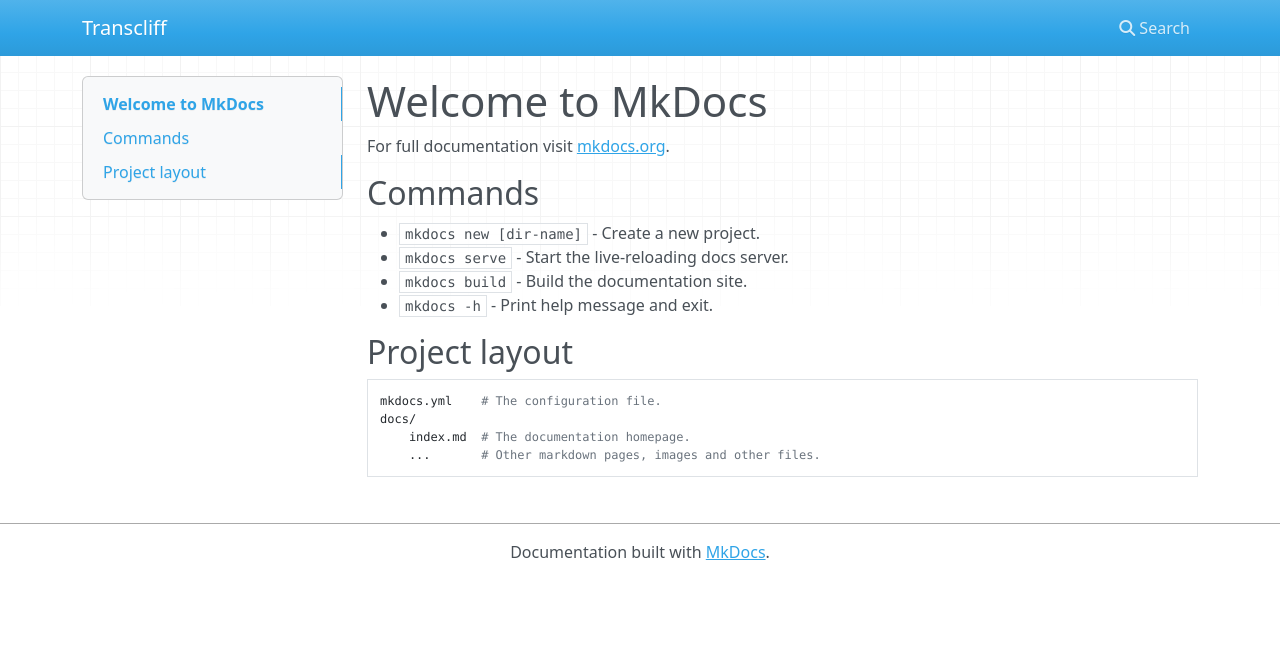
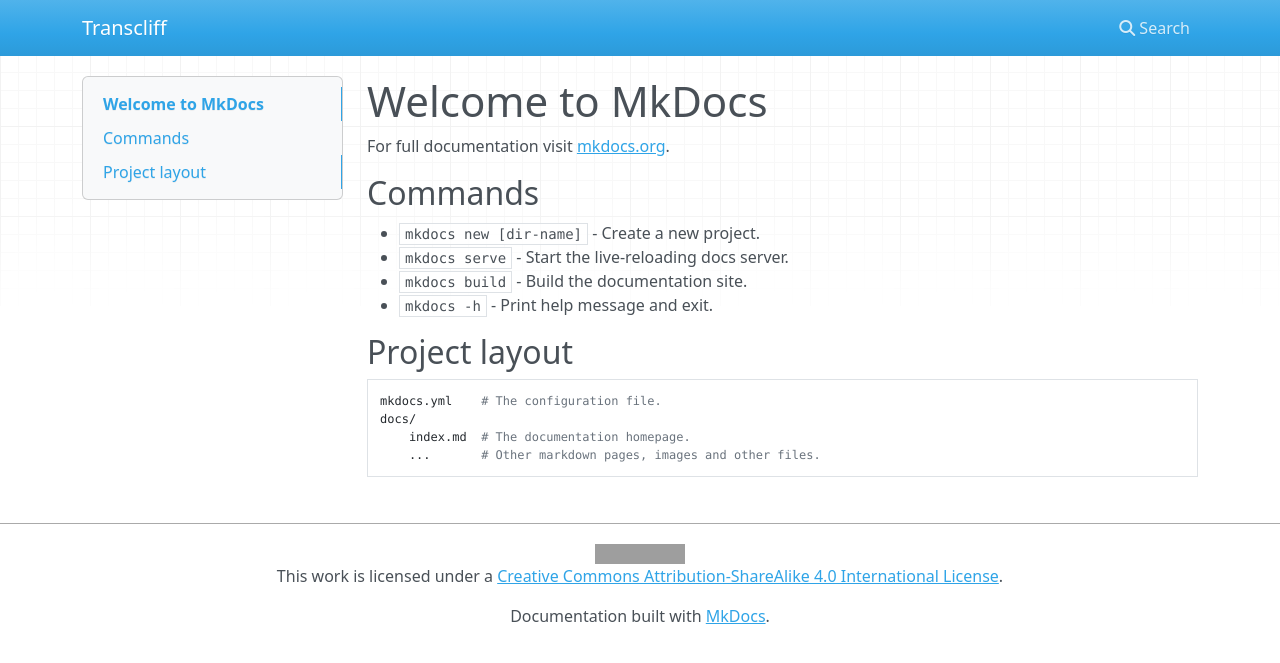
Before and after one commit to ArcanusNEO/ArcanusNEO.github.io, an MkDocs documentation site: the page built from src/index.md, in a window 1280 px wide. Shown: the top 663 px of the page. Built offline with MkDocs 1.6.1, drawn with Linux system fonts in a browser that asks for light colours; nearby versions of some CDN libraries; grey boxes are pictures that could not be loaded.

Commit message:
CC BY-SA 4.0

```diff
--- a/mkdocs.yml
+++ b/mkdocs.yml
@@ -2,3 +2,4 @@ site_name: Transcliff
 site_url: https://blog.transcliff.top
 docs_dir: src
 site_dir: site
+copyright: <a rel="license" href="http://creativecommons.org/licenses/by-sa/4.0/"><img alt="Creative Commons License" style="border-width:0" src="https://i.creativecommons.org/l/by-sa/4.0/88x31.png" /></a><br />This work is licensed under a <a rel="license" href="http://creativecommons.org/licenses/by-sa/4.0/">Creative Commons Attribution-ShareAlike 4.0 International License</a>.
```
Also changed, not shown: site/404.html, site/index.html, 1 other file.
